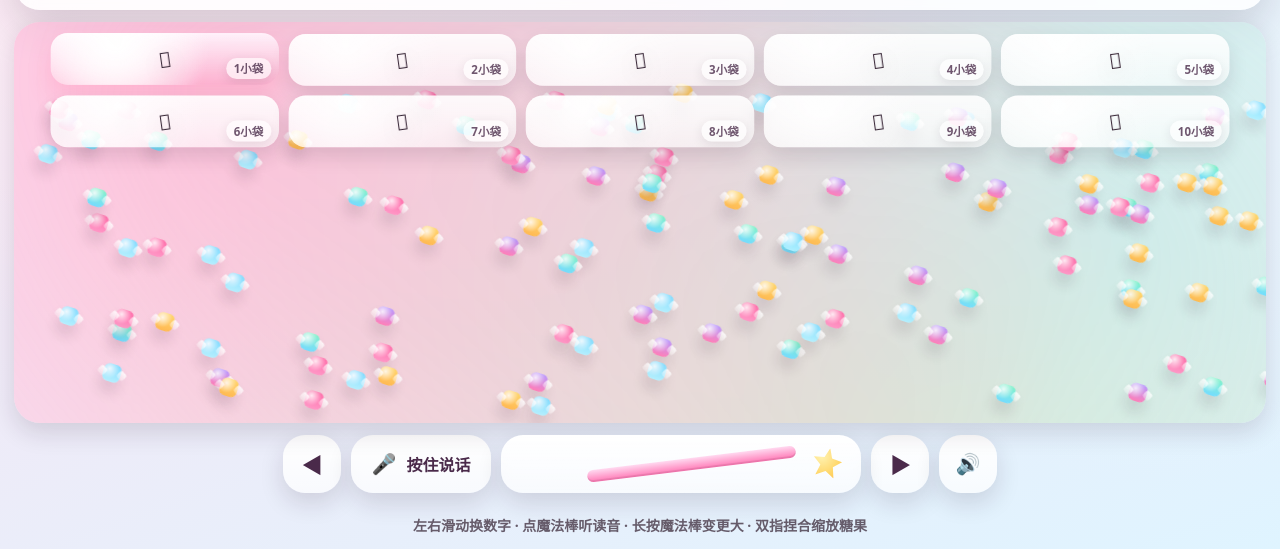
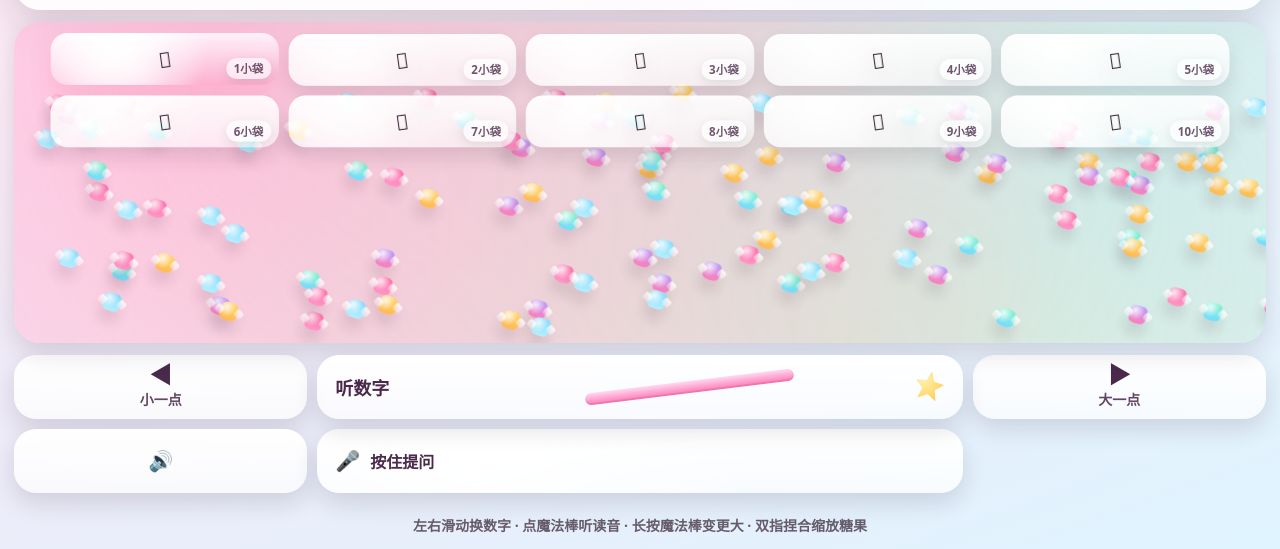
Before and after one commit to Ali1995A/large_number, a website: page index.html in a window 1280 px wide. Shown: the part 251-800 px from the top of the page. Drawn offline with Linux system fonts and the light colour scheme.

Commit message:
Kid-friendly bottom controls layout

```diff
--- a/index.html
+++ b/index.html
@@ -52,23 +52,32 @@
       </section>
 
       <footer class="controls" aria-label="控制区">
-        <button class="btn icon" id="prevBtn" type="button" aria-label="上一张">
-          <span aria-hidden="true">◀</span>
+        <button class="btn nav" id="prevBtn" type="button" aria-label="更小（上一张）">
+          <span class="navIcon" aria-hidden="true">◀</span>
+          <span class="navText" aria-hidden="true">小一点</span>
         </button>
+
+        <button class="btn wand" id="wandBtn" type="button" aria-label="听数字（点一下读音，长按变大）">
+          <span class="wandStick" aria-hidden="true"></span>
+          <span class="wandStar" aria-hidden="true"></span>
+          <span class="wandText" aria-hidden="true">听数字</span>
+        </button>
+
+        <button class="btn nav" id="nextBtn" type="button" aria-label="更大（下一张）">
+          <span class="navIcon" aria-hidden="true">▶</span>
+          <span class="navText" aria-hidden="true">大一点</span>
+        </button>
+
+        <button class="btn icon sound" id="soundBtn" type="button" aria-label="声音开关">
+          <span id="soundIcon" aria-hidden="true">🔊</span>
+        </button>
+
         <button class="btn mic" id="micBtn" type="button" aria-label="按住说话（提问）">
           <span class="micIcon" aria-hidden="true">🎤</span>
-          <span class="micText" aria-hidden="true">按住说话</span>
+          <span class="micText" aria-hidden="true">按住提问</span>
         </button>
-        <button class="btn wand" id="wandBtn" type="button" aria-label="魔法棒（点一下读音，长按变大）">
-          <span class="wandStick" aria-hidden="true"></span>
-          <span class="wandStar" aria-hidden="true"></span>
-        </button>
-        <button class="btn icon" id="nextBtn" type="button" aria-label="下一张">
-          <span aria-hidden="true">▶</span>
-        </button>
-        <button class="btn icon" id="soundBtn" type="button" aria-label="声音开关">
-          <span id="soundIcon" aria-hidden="true">🔊</span>
-        </button>
+
+        <div class="spacer" aria-hidden="true"></div>
       </footer>
 
       <div class="chat" id="chat" aria-live="polite">
--- a/styles.css
+++ b/styles.css
@@ -335,10 +335,11 @@ body{
 }
 
 .controls{
-  display:flex;
+  display:grid;
+  grid-template-columns: 1fr 2.2fr 1fr;
+  grid-template-rows: 64px 64px;
   gap:10px;
-  justify-content:center;
-  align-items:center;
+  align-items:stretch;
   user-select:none;
 }
 .btn{
@@ -347,36 +348,53 @@ body{
   background: linear-gradient(180deg, #fff, rgba(255,255,255,.7));
   border-radius: 22px;
   box-shadow: var(--shadow2);
-  height:58px;
-  min-width:58px;
+  height:64px;
+  min-width:64px;
   padding:0 16px;
   font-weight:900;
   font-size:20px;
   color:#4a2a4a;
   touch-action: manipulation;
+  display:flex;
+  align-items:center;
+  justify-content:center;
+  gap:10px;
 }
 .btn:active{
   transform: translateY(1px) scale(.99);
 }
 .btn.icon{
-  width:58px;
   padding:0;
 }
 .btn.wand{
-  flex:1;
-  max-width: 360px;
+  grid-column: 2 / 3;
+  grid-row: 1 / 2;
   position:relative;
   overflow:hidden;
+  justify-content:flex-start;
+  padding-left: 18px;
+  padding-right: 18px;
 }
 .btn.mic{
-  width:140px;
-  padding: 0 12px;
-  display:flex;
-  align-items:center;
-  justify-content:center;
-  gap:10px;
-  background: linear-gradient(180deg, #fff, rgba(255,255,255,.7));
+  grid-column: 2 / 3;
+  grid-row: 2 / 3;
+  justify-content:flex-start;
+  padding-left: 18px;
+  padding-right: 18px;
+  background:
+    radial-gradient(circle at 25% 25%, rgba(255,255,255,.9), rgba(255,255,255,0) 55%),
+    linear-gradient(180deg, #fff, rgba(255,255,255,.72));
 }
+.btn.sound{ grid-column: 1 / 2; grid-row: 2 / 3; }
+.spacer{ grid-column: 3 / 4; grid-row: 2 / 3; }
+
+.btn.nav{
+  flex-direction: column;
+  gap:2px;
+  padding: 0 10px;
+}
+.navIcon{ font-size:22px; line-height:1; }
+.navText{ font-size:14px; font-weight:1000; opacity:.86; }
 .micIcon{
   font-size:20px;
 }
@@ -425,7 +443,7 @@ body{
 }
 .wandStick{
   position:absolute;
-  left:50%;
+  left:56%;
   top:50%;
   width: 210px;
   height: 12px;
@@ -444,6 +462,13 @@ body{
   background: radial-gradient(circle at 30% 30%, #fff2b0, var(--gold) 60%, #ffb84a 100%);
   clip-path: polygon(50% 0%, 62% 30%, 95% 35%, 70% 56%, 79% 90%, 50% 72%, 21% 90%, 30% 56%, 5% 35%, 38% 30%);
   filter: drop-shadow(0 10px 14px rgba(255,160,60,.25));
+}
+.wandText{
+  position:relative;
+  font-size:18px;
+  font-weight:1000;
+  color:#4a2a4a;
+  text-shadow: 0 2px 0 rgba(255,255,255,.7);
 }
 
 .hint{
@@ -464,6 +489,16 @@ body{
   .containerRow{ grid-template-columns: repeat(5, 1fr); }
 }
 
+@media (max-width: 420px){
+  .controls{
+    grid-template-columns: 1fr 2fr 1fr;
+    grid-template-rows: 60px 60px;
+  }
+  .btn{ height:60px; }
+  .wandText{ font-size:16px; }
+  .navText{ font-size:13px; }
+}
+
 @media (prefers-reduced-motion: reduce){
   .bgGlow, .candy{ animation:none !important; }
 }
```
